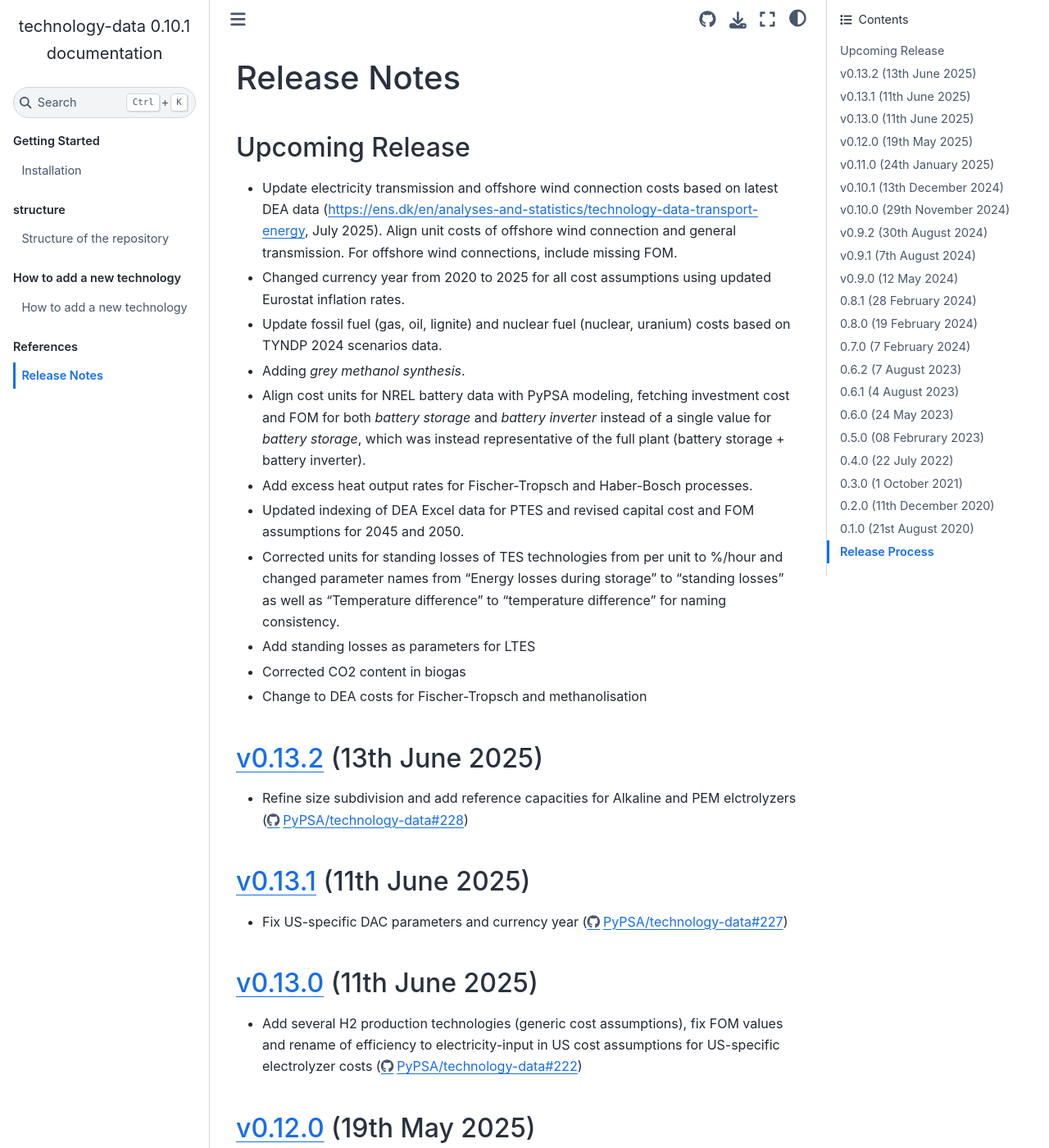
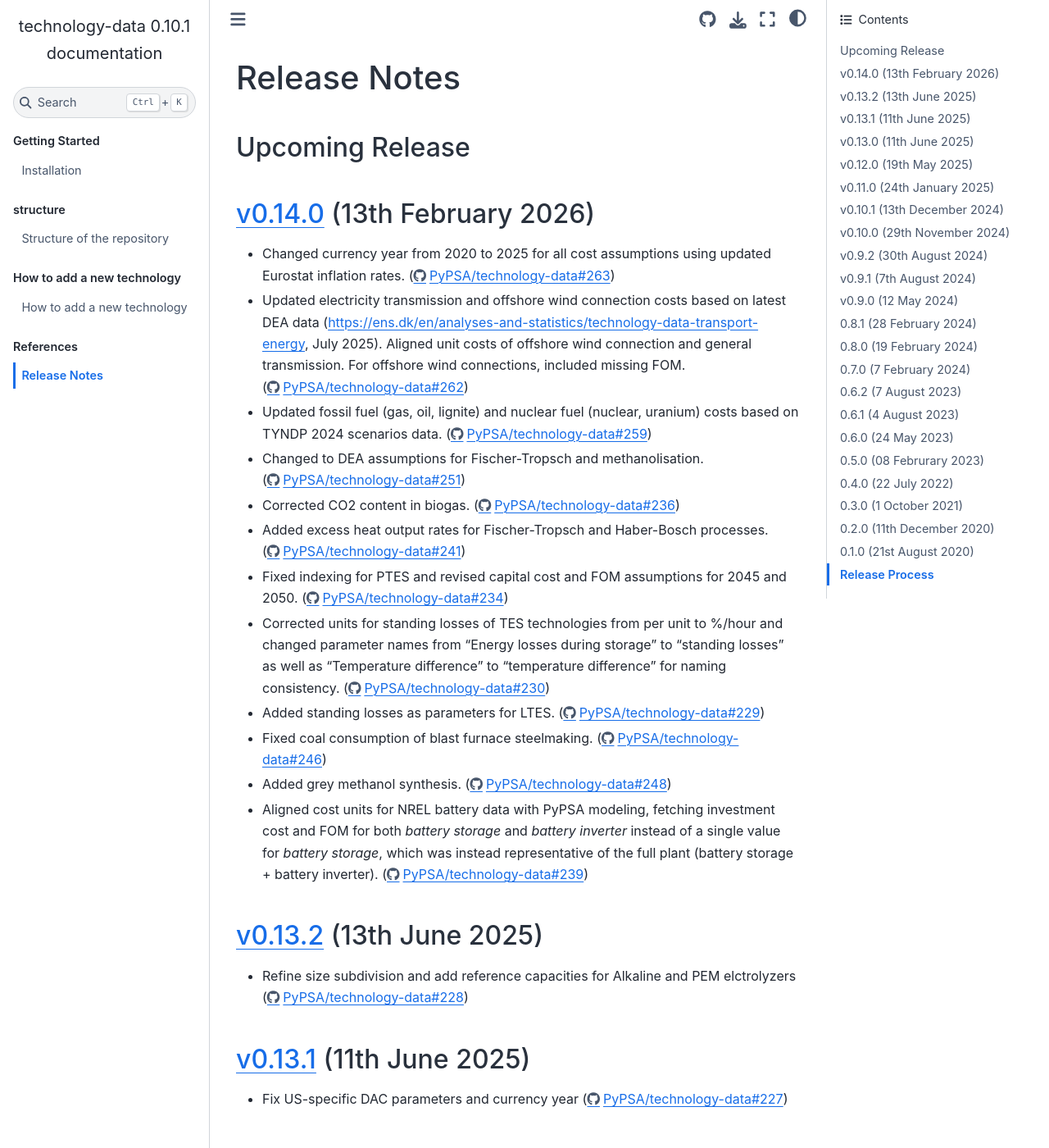
Before and after one commit to PyPSA/technology-data, a Sphinx documentation site: the page built from docs/release_notes.rst, in a window 1280 px wide and 1400 px high. Shown: the whole window at 82% size. Built offline with Sphinx 7.4.7 and the Sphinx Book theme 1.1.4, drawn with Linux system fonts in a browser that asks for light colours.

Commit message:
prepare release v0.14.0

```diff
--- a/docs/release_notes.rst
+++ b/docs/release_notes.rst
@@ -16,29 +16,33 @@ Upcoming Release
 ..   The features listed below are not released yet, but will be part of the next release!
 ..   To use the features already you have to use the ``master`` branch.
 
-* Update electricity transmission and offshore wind connection costs based on latest DEA data (https://ens.dk/en/analyses-and-statistics/technology-data-transport-energy, July 2025).
-  Align unit costs of offshore wind connection and general transmission. For offshore wind connections, include missing FOM.
-* Changed currency year from 2020 to 2025 for all cost assumptions using updated Eurostat inflation rates.
+`v0.14.0 <https://github.com/PyPSA/technology-data/releases/tag/v0.14.0>`__ (13th February 2026)
+================================================================================================
 
-* Update fossil fuel (gas, oil, lignite) and nuclear fuel (nuclear, uranium) costs based on TYNDP 2024 scenarios data.
+* Changed currency year from 2020 to 2025 for all cost assumptions using updated Eurostat inflation rates. (https://github.com/PyPSA/technology-data/pull/263)
 
-* Adding `grey methanol synthesis`.
+* Updated electricity transmission and offshore wind connection costs based on latest DEA data (https://ens.dk/en/analyses-and-statistics/technology-data-transport-energy, July 2025).
+  Aligned unit costs of offshore wind connection and general transmission. For offshore wind connections, included missing FOM. (https://github.com/PyPSA/technology-data/pull/262)
 
-* Align cost units for NREL battery data with PyPSA modeling, fetching investment cost and FOM for both `battery storage` and `battery inverter` instead of a single value for `battery storage`, which was instead representative of the full plant (battery storage + battery inverter).
+* Updated fossil fuel (gas, oil, lignite) and nuclear fuel (nuclear, uranium) costs based on TYNDP 2024 scenarios data. (https://github.com/PyPSA/technology-data/pull/259)
 
-* Add excess heat output rates for Fischer-Tropsch and Haber-Bosch processes.
+* Changed to DEA assumptions for Fischer-Tropsch and methanolisation. (https://github.com/PyPSA/technology-data/pull/251)
 
-* Updated indexing of DEA Excel data for PTES and revised capital cost and FOM assumptions for 2045 and 2050.
+* Corrected CO2 content in biogas. (https://github.com/PyPSA/technology-data/pull/236)
 
+* Added excess heat output rates for Fischer-Tropsch and Haber-Bosch processes. (https://github.com/PyPSA/technology-data/pull/241)
 
-* Corrected units for standing losses of TES technologies from per unit to %/hour and changed parameter names from "Energy losses during storage" to "standing losses" as well as "Temperature difference" to "temperature difference" for naming consistency.
+* Fixed indexing for PTES and revised capital cost and FOM assumptions for 2045 and 2050. (https://github.com/PyPSA/technology-data/pull/234)
 
+* Corrected units for standing losses of TES technologies from per unit to %/hour and changed parameter names from "Energy losses during storage" to "standing losses" as well as "Temperature difference" to "temperature difference" for naming consistency. (https://github.com/PyPSA/technology-data/pull/230)
 
-* Add standing losses as parameters for LTES
+* Added standing losses as parameters for LTES. (https://github.com/PyPSA/technology-data/pull/229)
 
-* Corrected CO2 content in biogas
+* Fixed coal consumption of blast furnace steelmaking. (https://github.com/PyPSA/technology-data/pull/246)
 
-* Change to DEA costs for Fischer-Tropsch and methanolisation
+* Added grey methanol synthesis. (https://github.com/PyPSA/technology-data/pull/248)
+
+* Aligned cost units for NREL battery data with PyPSA modeling, fetching investment cost and FOM for both `battery storage` and `battery inverter` instead of a single value for `battery storage`, which was instead representative of the full plant (battery storage + battery inverter). (https://github.com/PyPSA/technology-data/pull/239)
 
 `v0.13.2 <https://github.com/PyPSA/technology-data/releases/tag/v0.13.2>`__ (13th June 2025)
 =======================================================================================
@@ -52,6 +56,7 @@ Upcoming Release
 
 `v0.13.0 <https://github.com/PyPSA/technology-data/releases/tag/v0.13.0>`__ (11th June 2025)
 =======================================================================================
+
 
 * Add several H2 production technologies (generic cost assumptions), fix FOM values and rename of efficiency to electricity-input in US cost assumptions for US-specific electrolyzer costs (https://github.com/PyPSA/technology-data/pull/222)
 
```
